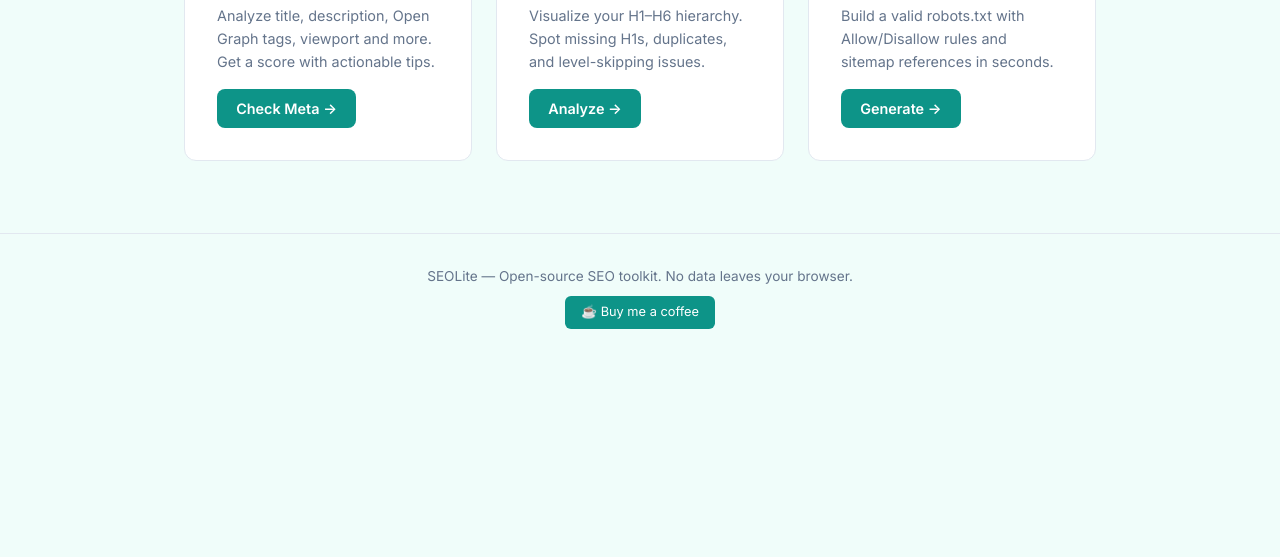
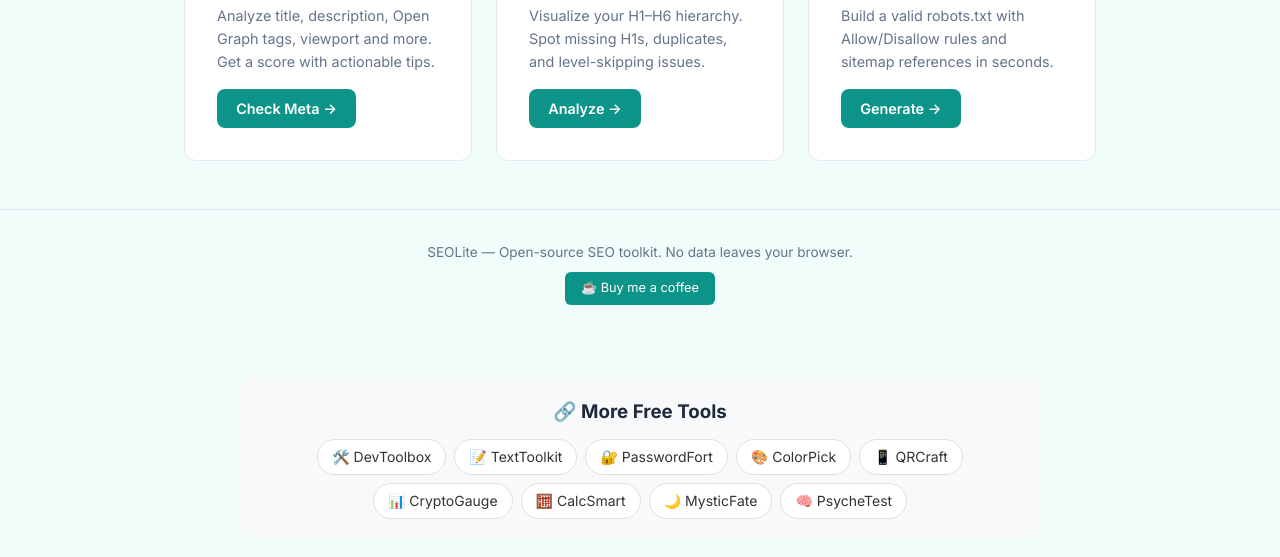
Before and after one commit to rorojiao/seolite, a plain HTML site: page index.html in a window 1280 px wide. Shown: the part 439-996 px from the top of the page. Before the commit the page ends 800 px from the top, so only its background shows below. Drawn offline with Linux system fonts and the light colour scheme.

Commit message:
add cross-links to related tools

```diff
--- a/index.html
+++ b/index.html
@@ -62,5 +62,20 @@
       <button class="close-btn" onclick="document.getElementById('tipModal').classList.remove('show')">Close</button>
     </div>
   </div>
+<div class="more-tools" style="max-width:800px;margin:40px auto;padding:20px;background:#f8f9fa;border-radius:12px;text-align:center">
+  <h3 style="margin-bottom:12px">🔗 More Free Tools</h3>
+  <div style="display:flex;flex-wrap:wrap;gap:8px;justify-content:center">
+    <a href="https://rorojiao.github.io/devtoolbox/" style="padding:6px 14px;background:#fff;border-radius:20px;text-decoration:none;color:#333;border:1px solid #e0e0e0;font-size:14px">🛠️ DevToolbox</a>
+    <a href="https://rorojiao.github.io/texttoolkit/" style="padding:6px 14px;background:#fff;border-radius:20px;text-decoration:none;color:#333;border:1px solid #e0e0e0;font-size:14px">📝 TextToolkit</a>
+    <a href="https://rorojiao.github.io/passwordfort/" style="padding:6px 14px;background:#fff;border-radius:20px;text-decoration:none;color:#333;border:1px solid #e0e0e0;font-size:14px">🔐 PasswordFort</a>
+    <a href="https://rorojiao.github.io/colorpick/" style="padding:6px 14px;background:#fff;border-radius:20px;text-decoration:none;color:#333;border:1px solid #e0e0e0;font-size:14px">🎨 ColorPick</a>
+    <a href="https://rorojiao.github.io/qrcraft/" style="padding:6px 14px;background:#fff;border-radius:20px;text-decoration:none;color:#333;border:1px solid #e0e0e0;font-size:14px">📱 QRCraft</a>
+    <a href="https://rorojiao.github.io/cryptogauge/" style="padding:6px 14px;background:#fff;border-radius:20px;text-decoration:none;color:#333;border:1px solid #e0e0e0;font-size:14px">📊 CryptoGauge</a>
+    <a href="https://rorojiao.github.io/calcsmart/" style="padding:6px 14px;background:#fff;border-radius:20px;text-decoration:none;color:#333;border:1px solid #e0e0e0;font-size:14px">🧮 CalcSmart</a>
+    <a href="https://rorojiao.github.io/mysticfate/" style="padding:6px 14px;background:#fff;border-radius:20px;text-decoration:none;color:#333;border:1px solid #e0e0e0;font-size:14px">🌙 MysticFate</a>
+    <a href="https://rorojiao.github.io/psychetest/" style="padding:6px 14px;background:#fff;border-radius:20px;text-decoration:none;color:#333;border:1px solid #e0e0e0;font-size:14px">🧠 PsycheTest</a>
+  </div>
+</div>
+
 </body>
 </html>
```
